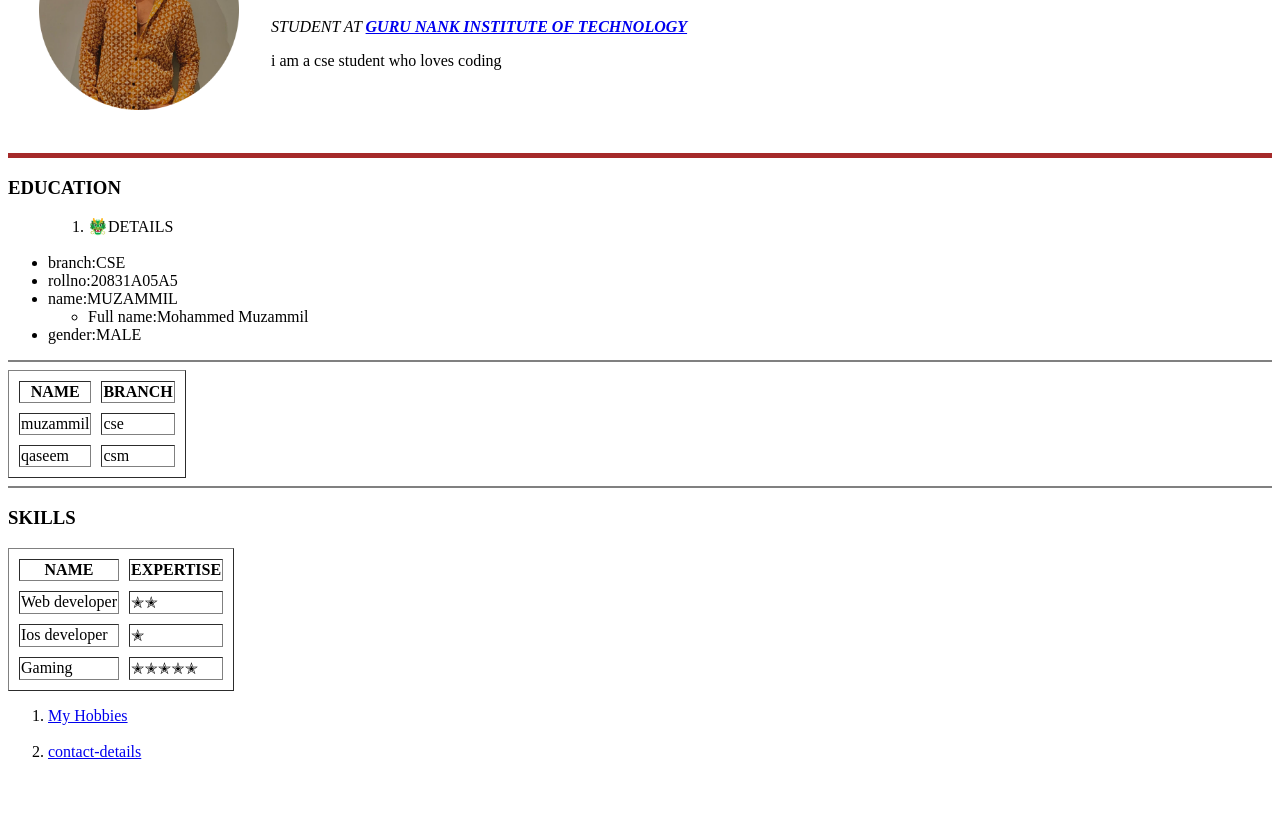
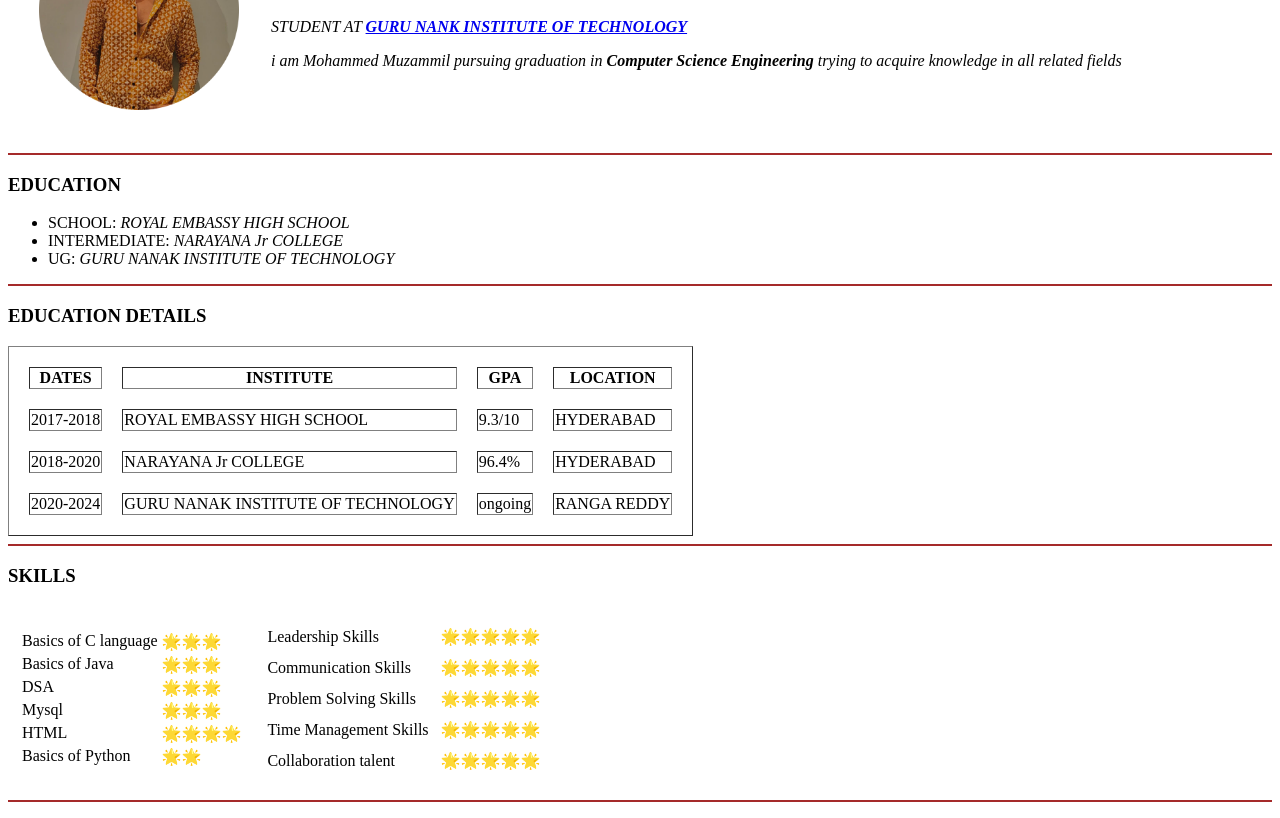
Before and after one commit to muzammilexc/cv, a plain HTML site: page index.html in a window 1280 px wide. Shown: the part 129-947 px from the top of the page. Before the commit the page ends 906 px from the top, so only its background shows below. Drawn offline with Linux system fonts and the light colour scheme.

Commit message:
Update index.html

```diff
--- a/index.html
+++ b/index.html
@@ -4,7 +4,7 @@
 <html lang="en" dir="ltr">
   <head>
     <meta charset="utf-8">
-    <title>Muzammil's personal site</title>
+    <title>👑Muzammil's practiceeeee site</title>
   </head>
   <body>
     <table cellspacing="30">
@@ -12,63 +12,127 @@
         <td><img src="muzammil.png" width=200 breadth=200  alt=""></td>
         <td><h1>MOHAMMED MUZAMMIL</h1>
           <p> <em>STUDENT AT <strong><a href="https://www.gnithyd.ac.in">GURU NANK INSTITUTE OF TECHNOLOGY</strong></a> </em></p>
-          </p>i am a cse student who loves coding</p></td>
+          </p><em>i am Mohammed Muzammil pursuing graduation in <b>Computer Science Engineering</b> trying to acquire knowledge in all related fields</em></p></td>
       </tr>
     </table>
 
 
-    <hr size="5" color=brown>
+    <hr size="2" color="brown">
 
     <h3>EDUCATION</h3>
     <ul>
-      <ol>
-          <li>🐲DETAILS</li>
-      </ol>
-               <br>
-        <li>branch:CSE</li>
-        <li>rollno:20831A05A5</li>
-        <li>name:MUZAMMIL</li>
-     <ul>
-        <li>Full name:Mohammed Muzammil</li>
+        <li>SCHOOL: <em>ROYAL EMBASSY HIGH SCHOOL</em></li>
+        <li>INTERMEDIATE: <em>NARAYANA Jr COLLEGE</em></li>
+        <li>UG: <em>GURU NANAK INSTITUTE OF TECHNOLOGY</em></li>
     </ul>
-        <li>gender:MALE</li>
-    </ul>
-                <hr noshade>
-    <table border="1" cellspacing="10">
+    <hr size="2" color="brown">
+    <h3>EDUCATION DETAILS</h3>
+    <table  border="1"cellspacing="20">
+      <th>DATES</th> <th>INSTITUTE</th> <th>GPA</th> <th>LOCATION</th>
       <tr>
-      <th>NAME</th> <!-- we can write head in this way-->
-      <th>BRANCH</th>
+        <td>2017-2018</td>
+        <td>ROYAL EMBASSY HIGH SCHOOL</td>
+        <td>9.3/10</td>
+        <td>HYDERABAD</td>
       </tr>
       <tr>
-        <td>muzammil</td>
-        <td>cse</td>
+        <td>2018-2020</td>
+        <td>NARAYANA Jr COLLEGE</td>
+        <td>96.4%</td>
+        <td>HYDERABAD</td>
       </tr>
       <tr>
-        <td>qaseem</td>
-        <td>csm</td>
+        <td>2020-2024</td>
+        <td>GURU NANAK INSTITUTE OF TECHNOLOGY</td>
+        <td>ongoing</td>
+        <td>RANGA REDDY</td>
       </tr>
     </table>
-               <hr noshade>
+    <hr size="2" color="brown">
+
     <h3>SKILLS</h3>
-    <table border="1" cellspacing="10">
-      <th>NAME</th> <th>EXPERTISE</th> <!-- and also we can write head in this way-->
+    <table cellspacing = "10">
     <tr>
-        <td>Web developer</td>
-        <td>✭✭</td>
+      <td>
+        <table>
+          <tr>
+            <td>Basics of C language</td>
+            <td>🌟🌟🌟</td>
           </tr>
           <tr>
-        <td>Ios developer</td>
-        <td>✭</td>
+            <td>Basics of Java</td>
+            <td>🌟🌟🌟</td>
           </tr>
           <tr>
-        <td>Gaming</td>
-        <td>✭✭✭✭✭</td>
+            <td>DSA</td>
+            <td>🌟🌟🌟</td>
+          </tr>
+          <tr>
+            <td>Mysql</td>
+            <td>🌟🌟🌟</td>
+          </tr>
+          <tr>
+            <td>HTML</td>
+            <td>🌟🌟🌟🌟</td>
+          </tr>
+          <tr>
+            <td>Basics of Python</td>
+            <td>🌟🌟</td>
           </tr>
         </table>
+      </td>
+      <td>
+        <table cellspacing = "10">
+          <tr>
+            <td>Leadership Skills</td>
+            <td>🌟🌟🌟🌟🌟</td>
+          </tr>
+          <tr>
+            <td>Communication Skills</td>
+            <td>🌟🌟🌟🌟🌟</td>
+          </tr>
+          <tr>
+            <td>Problem Solving Skills</td>
+            <td>🌟🌟🌟🌟🌟</td>
+          </tr>
+          <tr>
+            <td>Time Management Skills</td>
+            <td>🌟🌟🌟🌟🌟</td>
+          </tr>
+          <tr>
+            <td>Collaboration talent</td>
+            <td>🌟🌟🌟🌟🌟</td>
+          </tr>
+          </table>
+          </table>
+          <hr size="2" color="brown">
+    <h3>PROFESSIONAL CERTIFICATES</h3>
+     <br>
      <ol>
-      <li><a href="hobbies.html">My Hobbies</a></li> <br>
-      <li><a href="contact-details.html">contact-details</a></li>
+  <li>  <h4>Pre Conference Tutorial</h4>   </li>
+     <p><em>Attended Tutorial based on UI Development using Angular js and Angular 2</em></p>
+     <br>
+  <li>  <h4>Clean India Event</h4>   </li>
+     <p><em>Participated in clean India movement</em></p>
+     <br>
+  <li> <h4>Web Development</h4>   </li>
+     <p><em>pursued web Development at <a href="https://www.udemy.com">UDEMY</a></em></p> </ol>
+     <hr sixe="2" color="brown">
+    <h3>WORKSHOP</h3>
+     <br>
+     <ul>
+  <li> <h4>AR Workshop</h4>     </li>
+     <p><em>Attended a workshop on meta spark augumented reality on 26th September,2022</em></p>
+     <br>
+  <li>  <h4>Digitisation based on DS</h4>  </li>
+     <p><em>Attended a workshop on digitisation techniques using data science</em> </p> </ul>
+     <hr sixe="2" color="brown">
+    <ol>
+      <li><a href="Hobbies.html">HOBBIES</a></li> <br>
+      <li><a href="Contact-details.html">CONTACT DETAILS</a></li> <!--<br>
+      <li><a href="form-inputs.HTML">HTML Inputs</a></li> -->
     </ol>
+
 
   </body>
 
```
Lines whose indentation alone changed are shown as unchanged.
